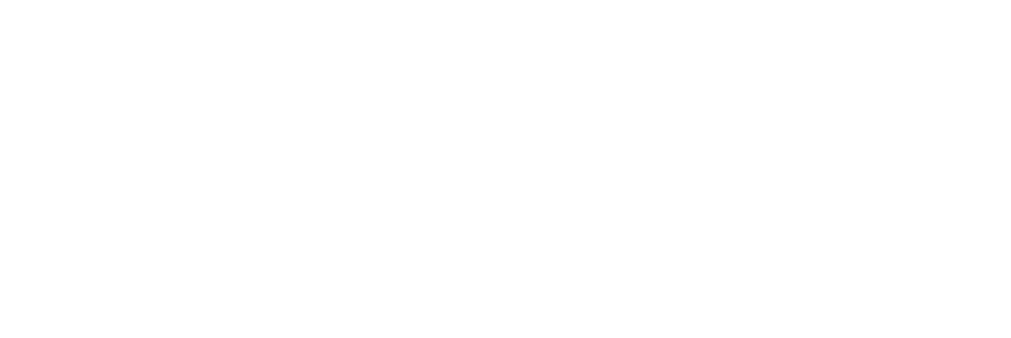
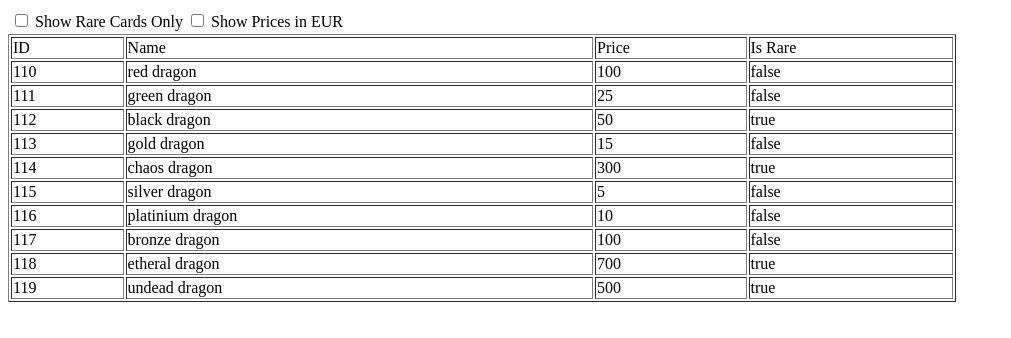
Before and after one commit to Zeynepakyurek/dragon-shopping, a plain HTML site: page index.html in a window 1280 px wide. Shown: the whole page, without its empty margins (0-1011 px from the left). Drawn offline with Linux system fonts and the light colour scheme.

Commit message:
ben zeynep

```diff
--- a/card.json
+++ b/card.json
@@ -1,12 +1,12 @@
 [
-  { "Id": "110", "name": "red dragon", "priceUSD": 100, "isRare": false },
-  { "Id": "111", "name": "green dragon", "priceUSD": 25, "isRare": false },
-  { "Id": "112", "name": "black dragon", "priceUSD": 50, "isRare": true },
-  { "Id": "113", "name": "gold dragon", "priceUSD": 15, "isRare": false },
-  { "Id": "114", "name": "chaos dragon", "priceUSD": 300, "isRare": true },
-  { "Id": "115", "name": "silver dragon", "priceUSD": 5, "isRare": false },
-  { "Id": "116", "name": "platinium dragon", "priceUSD": 10, "isRare": false },
-  { "Id": "117", "name": "bronze dragon", "priceUSD": 100, "isRare": false },
-  { "Id": "118", "name": "etheral dragon", "priceUSD": 700, "isRare": true },
-  { "Id": "119", "name": "undead dragon", "priceUSD": 500, "isRare": true }
+  { "id": "110", "name": "red dragon", "priceUSD": 100, "isRare": false },
+  { "id": "111", "name": "green dragon", "priceUSD": 25, "isRare": false },
+  { "id": "112", "name": "black dragon", "priceUSD": 50, "isRare": true },
+  { "id": "113", "name": "gold dragon", "priceUSD": 15, "isRare": false },
+  { "id": "114", "name": "chaos dragon", "priceUSD": 300, "isRare": true },
+  { "id": "115", "name": "silver dragon", "priceUSD": 5, "isRare": false },
+  { "id": "116", "name": "platinium dragon", "priceUSD": 10, "isRare": false },
+  { "id": "117", "name": "bronze dragon", "priceUSD": 100, "isRare": false },
+  { "id": "118", "name": "etheral dragon", "priceUSD": 700, "isRare": true },
+  { "id": "119", "name": "undead dragon", "priceUSD": 500, "isRare": true }
 ]
--- a/cardcollector.js
+++ b/cardcollector.js
@@ -1,7 +1,71 @@
 async function loadCards() {
+  let cardTable = document.getElementById("myCards");
+  let inEuro = document.getElementById("currency");
+  const EURO_CONVERSION = 0.87;
+  let priceMultiplier;
+  let currencySymbol;
+
+  if (inEuro.checked) {
+    priceMultiplier = EURO_CONVERSION;
+    currencySymbol = "&euro;";
+  } else {
+    priceMultiplier = 1;
+    currencySymbol = "&dollar;";
+  }
   try {
     const response = await fetch("http://127.0.0.1:5500/card.json");
     let cardsJson = await response.json();
-    console.log(cardsJson);
-  } catch (error) {}
+    //console.log(cardsJson);
+    var cards = cardsJson.map(function (card) {
+      var cardToShow = {
+        id: card.id,
+        name: card.name,
+        priceUSD: card.priceUSD,
+        isRare: card.isRare,
+      };
+      return cardToShow;
+    });
+  } catch (error) {
+    alert(error);
+  }
+  cardTable.innerHTML =
+    "<tr><td>ID</td><td>Name</td><td>Price</td><td>Is Rare</td></tr>";
+  let rareCards = cards
+    .filter((obj) => obj.isRare == true)
+    .map((obj) => ({
+      id: obj.id,
+      name: obj.name,
+      priceUSD: obj.priceUSD,
+      isRare: obj.isRare,
+    }));
+
+  let onlyRares = document.getElementById("raresOnly");
+
+  if (onlyRares.checked) {
+    for (var i = 0; i < rareCards.length; i++) {
+      cardTable.innerHTML +=
+        "<tr><td>" +
+        rareCards[i].id +
+        "</td><td>" +
+        rareCards[i].name +
+        "</td><td>" +
+        Math.round(rareCards[i].priceUSD * priceMultiplier) +
+        "</td><td>" +
+        rareCards[i].isRare +
+        "</td></tr>";
+    }
+  } else {
+    for (var i = 0; i < cards.length; i++) {
+      cardTable.innerHTML +=
+        "<tr><td>" +
+        cards[i].id +
+        "</td><td>" +
+        cards[i].name +
+        "</td><td>" +
+        Math.round(cards[i].priceUSD * priceMultiplier) +
+        "</td><td>" +
+        cards[i].isRare +
+        "</td></tr>";
+    }
+  }
 }
--- a/index.html
+++ b/index.html
@@ -3,8 +3,36 @@
   <head>
     <meta charset="UTF-8" />
     <meta name="viewport" content="width=device-width, initial-scale=1.0" />
-    <title>dragon shop</title>
+    <title>Dragon Shop</title>
     <script src="cardcollector.js"></script>
   </head>
-  <body onload="loadCards()"></body>
+  <body onload="loadCards()">
+    <table id="cardOptions">
+      <tr>
+        <td>
+          <input
+            type="checkbox"
+            id="raresOnly"
+            name="raresOnly"
+            value="raresOnly"
+            onclick="loadCards()"
+          />
+          <label for="raresOnly">Show Rare Cards Only</label>
+        </td>
+        <td>
+          <input
+            type="checkbox"
+            id="currency"
+            name="currency"
+            value="currency"
+            onclick="loadCards()"
+          />
+          <label for="currecy">Show Prices in EUR</label>
+        </td>
+      </tr>
+    </table>
+
+    <!-- asıl tablomuz aşağıda olacak -->
+    <table id="myCards" border="1" width="75%"></table>
+  </body>
 </html>
```
